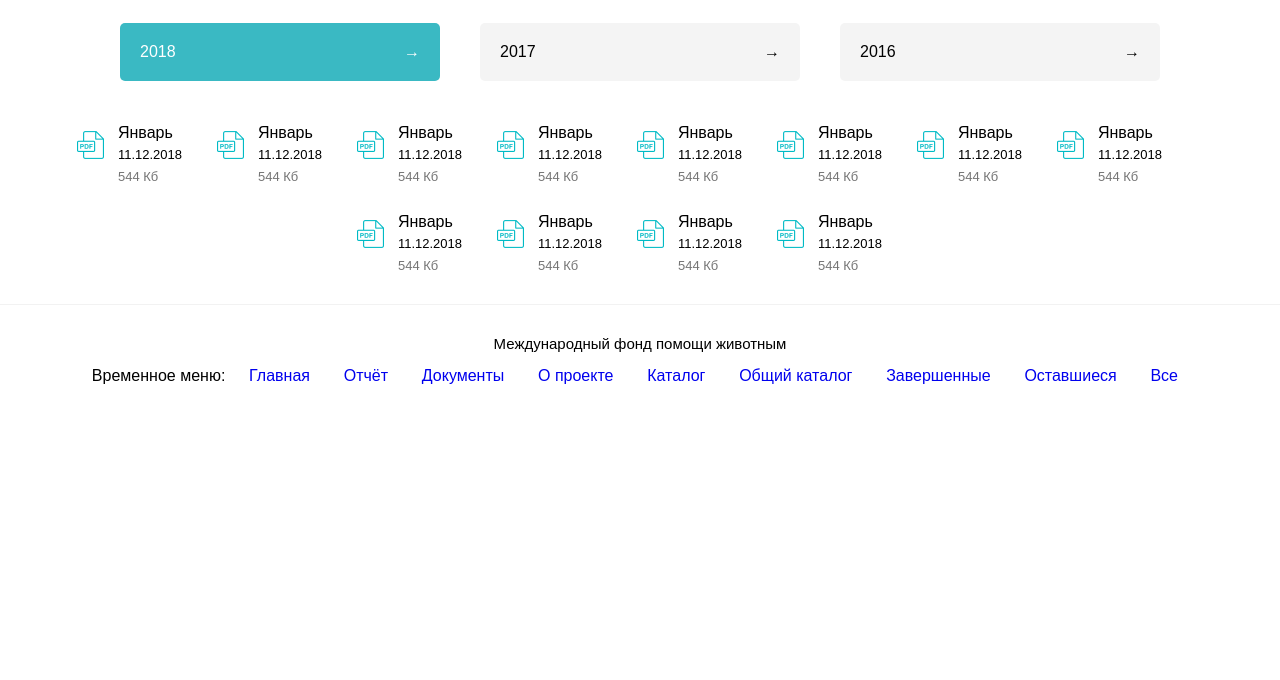
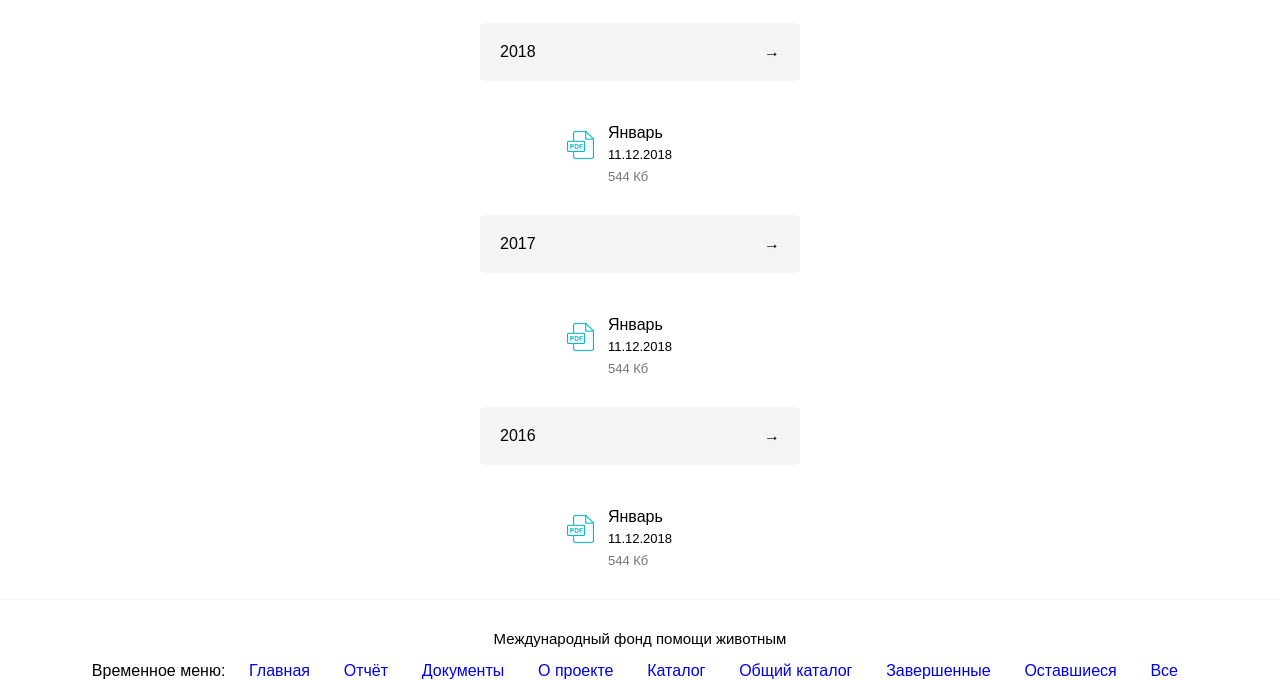
Before and after one commit to ws-morrison/pets, a website: page report.html in a window 1280 px wide. Shown: the part 175-855 px from the top of the page. Before the commit the page ends 800 px from the top, so only its background shows below. Drawn offline with nearby package versions, Linux system fonts and the light colour scheme; a web font is replaced by a local one.

Commit message:
add droplist

```diff
--- a/report.html
+++ b/report.html
@@ -50,21 +50,56 @@
     <section class="docs">
       <div class="contanier">
 
-        <div class="dropdown-list-wrapper">
-          <div class="dropdown-list__heading dropdown-list__heading--active">
+        <div class="dropdown-list-wrapper" id="doc-list-2018">
+          <div class="dropdown-list__heading">
             <p class="dropdown-list__heading-text">2018</p><span class="dropdown-list__heading__thumb">→</span>
           </div>
 
-          <div class="dropdown-list__heading">
+          <ul class="docs__wrapper">
+
+            <li class="docs__item">
+              <div class="docs__text-wrapper">
+                <a href="#" class="docs__item-link">Январь</a>
+                <p class="docs-item__desc">11.12.2018</p>
+                <span class="docs-item__size">544 Кб</span>
+              </div>
+            </li>
+
+          </ul>
+
+
+          <div class="dropdown-list__heading" id="doc-list-2017">
             <p class="dropdown-list__heading-text">2017</p><span class="dropdown-list__heading__thumb">→</span>
           </div>
+          <ul class="docs__wrapper">
 
-          <div class="dropdown-list__heading">
+            <li class="docs__item">
+              <div class="docs__text-wrapper">
+                <a href="#" class="docs__item-link">Январь</a>
+                <p class="docs-item__desc">11.12.2018</p>
+                <span class="docs-item__size">544 Кб</span>
+              </div>
+            </li>
+
+          </ul>
+
+
+          <div class="dropdown-list__heading" id="doc-list-2016">
             <p class="dropdown-list__heading-text">2016</p><span class="dropdown-list__heading__thumb">→</span>
           </div>
         </div>
+        <ul class="docs__wrapper">
 
-        <ul class="docs__wrapper">
+          <li class="docs__item">
+            <div class="docs__text-wrapper">
+              <a href="#" class="docs__item-link">Январь</a>
+              <p class="docs-item__desc">11.12.2018</p>
+              <span class="docs-item__size">544 Кб</span>
+            </div>
+          </li>
+
+        </ul>
+        <!-- <ul class="docs__wrapper">
 
           <li class="docs__item">
             <div class="docs__text-wrapper">
@@ -90,79 +125,7 @@
             </div>
           </li>
 
-          <li class="docs__item">
-            <div class="docs__text-wrapper">
-              <a href="#" class="docs__item-link">Январь</a>
-              <p class="docs-item__desc">11.12.2018</p>
-              <span class="docs-item__size">544 Кб</span>
-            </div>
-          </li>
-
-          <li class="docs__item">
-            <div class="docs__text-wrapper">
-              <a href="#" class="docs__item-link">Январь</a>
-              <p class="docs-item__desc">11.12.2018</p>
-              <span class="docs-item__size">544 Кб</span>
-            </div>
-          </li>
-
-          <li class="docs__item">
-            <div class="docs__text-wrapper">
-              <a href="#" class="docs__item-link">Январь</a>
-              <p class="docs-item__desc">11.12.2018</p>
-              <span class="docs-item__size">544 Кб</span>
-            </div>
-          </li>
-
-          <li class="docs__item">
-            <div class="docs__text-wrapper">
-              <a href="#" class="docs__item-link">Январь</a>
-              <p class="docs-item__desc">11.12.2018</p>
-              <span class="docs-item__size">544 Кб</span>
-            </div>
-          </li>
-
-          <li class="docs__item">
-            <div class="docs__text-wrapper">
-              <a href="#" class="docs__item-link">Январь</a>
-              <p class="docs-item__desc">11.12.2018</p>
-              <span class="docs-item__size">544 Кб</span>
-            </div>
-          </li>
-
-          <li class="docs__item">
-            <div class="docs__text-wrapper">
-              <a href="#" class="docs__item-link">Январь</a>
-              <p class="docs-item__desc">11.12.2018</p>
-              <span class="docs-item__size">544 Кб</span>
-            </div>
-          </li>
-
-          <li class="docs__item">
-            <div class="docs__text-wrapper">
-              <a href="#" class="docs__item-link">Январь</a>
-              <p class="docs-item__desc">11.12.2018</p>
-              <span class="docs-item__size">544 Кб</span>
-            </div>
-          </li>
-
-          <li class="docs__item">
-            <div class="docs__text-wrapper">
-              <a href="#" class="docs__item-link">Январь</a>
-              <p class="docs-item__desc">11.12.2018</p>
-              <span class="docs-item__size">544 Кб</span>
-            </div>
-          </li>
-
-          <li class="docs__item">
-            <div class="docs__text-wrapper">
-              <a href="#" class="docs__item-link">Январь</a>
-              <p class="docs-item__desc">11.12.2018</p>
-              <span class="docs-item__size">544 Кб</span>
-            </div>
-          </li>
-
-        </ul>
+        </ul> -->
 
     </section>
   </main>
@@ -188,7 +151,7 @@
 
   <script src="https://code.jquery.com/jquery-3.3.1.min.js" integrity="sha256-FgpCb/KJQlLNfOu91ta32o/NMZxltwRo8QtmkMRdAu8="
     crossorigin="anonymous"></script>
-  <script src="/source/js/main.js"></script>
+  <script src="/source/js/dropwdown/dropdown.js"></script>
 </body>
 
 </html>
--- /dev/null
+++ b/source/js/dropwdown/dropdown.js
@@ -0,0 +1,35 @@
+"use strict";
+
+$(document).ready(function() {
+  // var ActivateList = function() {
+
+  //   $(".dropdown-list__heading").toggleClass("dropdown-list__heading--active");
+  //   $(".docs__wrapper")
+  //     .toggleClass(".visually-hidden")
+  //     .fadeToggle("fast");
+
+  // };
+
+  // $(".dropdown-list__heading").click(function() {
+  //   $(".dropdown-list__heading").toggleClass("dropdown-list__heading--active");
+  //   $(".docs__wrapper")
+  //     .toggleClass(".visually-hidden")
+  //     .fadeToggle("fast");
+  // });
+
+  $(".dropdown-list__heading--active").each(function() {
+    $(this).click(function() {
+        $(this).toggleClass("dropdown-list__heading--active");
+        $(this).closest("docs__wrapper")
+          .toggleClass("visually-hidden")
+          .fadeToggle("fast");
+    });
+  });
+});
+
+// Алексей Макаров, [10.09.18 15: 33]
+// $(".product-item").each(function () {
+//   $(this).on("click", function () {
+//     console.log($(this));
+//   });
+// });
--- a/source/sass/global.scss
+++ b/source/sass/global.scss
@@ -33,6 +33,11 @@ img {
   margin: -1px;
 }
 
+.hidden {
+  display: none;
+  transition: all 0.5s ease;
+}
+
 .link {
   text-decoration: none;
   color: rgb(58, 185, 195);
```
Also changed, not shown: source/css/style.css.
